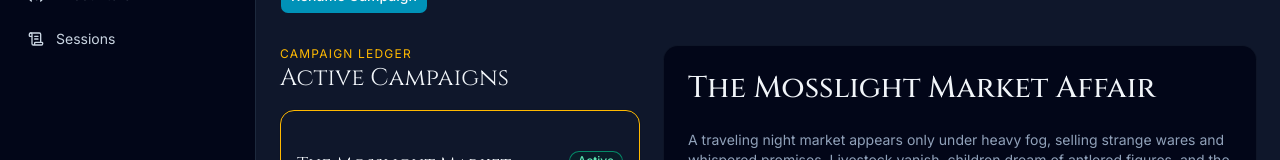
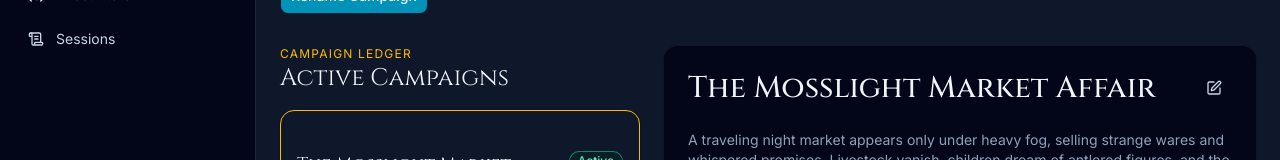
Before and after one commit to itsGregT/barnaby, a Next.js app in the folder barnaby-app/: page / in a window 1280 px wide. Both pictures are taken after a click on the element 460 px from the left and 444 px from the top of the page. Shown: the part 239-399 px from the top of the page. Built offline with nearby package versions, Linux system fonts and the light colour scheme.

Commit message:
- started campaign update functionality

```diff
--- a/barnaby-app/src/features/campaigns/components/CampaignDetails.tsx
+++ b/barnaby-app/src/features/campaigns/components/CampaignDetails.tsx
@@ -1,34 +1,125 @@
-import { Users, ScrollText } from "lucide-react";
+import { Users, ScrollText, Edit, Save, X } from "lucide-react";
+import { useState } from "react";
+
 import { Card, CardContent, CardHeader, CardTitle } from "@/components/ui/card";
-import { Campaign } from "@/src/types/campaign";
+import { Button } from "@/components/ui/button";
+import type { Campaign } from "@/types/campaign";
 
 type Props = {
 	campaign: Campaign | null;
-}
+};
+
+type CampaignForm = {
+	name: string;
+	description: string;
+};
 
 export function CampaignDetails({ campaign }: Props) {
+	const [isEditing, setIsEditing] = useState(false);
+	const [form, setForm] = useState<CampaignForm>({
+		name: "",
+		description: "",
+	});
+
 	if (!campaign) {
 		return (
-            <Card className='bg-slate-950 border-slate-800'>
-                <CardContent className='bg-slate-950 border-slate-800 text-slate-100'>
+			<Card className="bg-slate-950 border-slate-800">
+				<CardContent className="bg-slate-950 border-slate-800 text-slate-100 p-6">
 					Select a campaign to view its ledger
 				</CardContent>
 			</Card>
-        )
+		);
 	}
+
+	const isDirty =
+		form.name !== campaign.name || form.description !== campaign.description;
+
+	const handleEdit = () => {
+		setForm({
+			name: campaign.name,
+			description: campaign.description,
+		});
+
+		setIsEditing(true);
+	};
+
+	const handleCancel = () => {
+		setIsEditing(false);
+	};
+
+	const handleSave = () => {
+		console.log("save", form);
+		setIsEditing(false);
+	};
 
 	return (
 		<div className="space-y-6">
 			<Card className="bg-slate-950 border-slate-800">
 				<CardHeader>
+					<div className="flex items-center w-full gap-3">
+						{isEditing ? (
+							<input
+								type="text"
+								value={form.name}
+								onChange={(e) =>
+									setForm((prev) => ({
+										...prev,
+										name: e.target.value,
+									}))
+								}
+								className="text-3xl bg-white text-slate-900 border-b border-slate-600 focus:outline-none focus:border-slate-400 px-1"
+							/>
+						) : (
 							<CardTitle className="font-heading text-3xl text-slate-100">
 								{campaign.name}
 							</CardTitle>
+						)}
+
+						<div className="ml-auto flex items-center gap-1">
+							{isEditing && (
+								<Button
+									variant="ghost"
+									size="icon"
+									className="cursor-pointer text-slate-300 hover:text-white hover:bg-slate-700"
+									onClick={handleCancel}
+									type="button"
+								>
+									<X size={18} />
+								</Button>
+							)}
+
+							<Button
+								variant="ghost"
+								size="icon"
+								className="cursor-pointer text-slate-300 hover:text-white hover:bg-slate-700 disabled:cursor-not-allowed disabled:opacity-50"
+								onClick={isEditing ? handleSave : handleEdit}
+								disabled={isEditing && !isDirty}
+								type="button"
+							>
+								{isEditing ? <Save size={18} /> : <Edit size={18} />}
+							</Button>
+						</div>
+					</div>
 				</CardHeader>
+
 				<CardContent className="text-slate-400">
-                    {campaign.description}
+					{isEditing ? (
+						<textarea
+							value={form.description}
+							onChange={(e) =>
+								setForm((prev) => ({
+									...prev,
+									description: e.target.value,
+								}))
+							}
+							className="w-full text-lg bg-white text-slate-900 border-b border-slate-600 focus:outline-none focus:border-slate-400 px-1 resize-none"
+						/>
+					) : (
+						campaign.description
+					)}
 				</CardContent>
 			</Card>
+
 			<div className="grid grid-cols-2 gap-4">
 				<Card className="bg-slate-950 border-slate-800">
 					<CardHeader>
@@ -36,25 +127,28 @@ export function CampaignDetails({ campaign }: Props) {
 							<Users size={16} /> Characters
 						</CardTitle>
 					</CardHeader>
+
 					<CardContent className="space-y-2 text-slate-400">
-                        {campaign.characters.map((character: string) => (
+						{campaign.characters.map((character) => (
 							<p key={character}>{character}</p>
 						))}
 					</CardContent>
 				</Card>
+
 				<Card className="bg-slate-950 border-slate-800">
 					<CardHeader>
 						<CardTitle className="flex items-center gap-2 text-slate-100">
 							<ScrollText size={16} /> Sessions
 						</CardTitle>
 					</CardHeader>
+
 					<CardContent className="space-y-2 text-slate-400">
-                        {campaign.recentSessions.map((session : string) => (
+						{campaign.recentSessions.map((session) => (
 							<p key={session}>{session}</p>
 						))}
 					</CardContent>
 				</Card>
 			</div>
 		</div>
-    )
+	);
 }
```
Also changed, not shown: barnaby-app/src/icons/edit.svg (added). Lines whose indentation alone changed are shown as unchanged.
